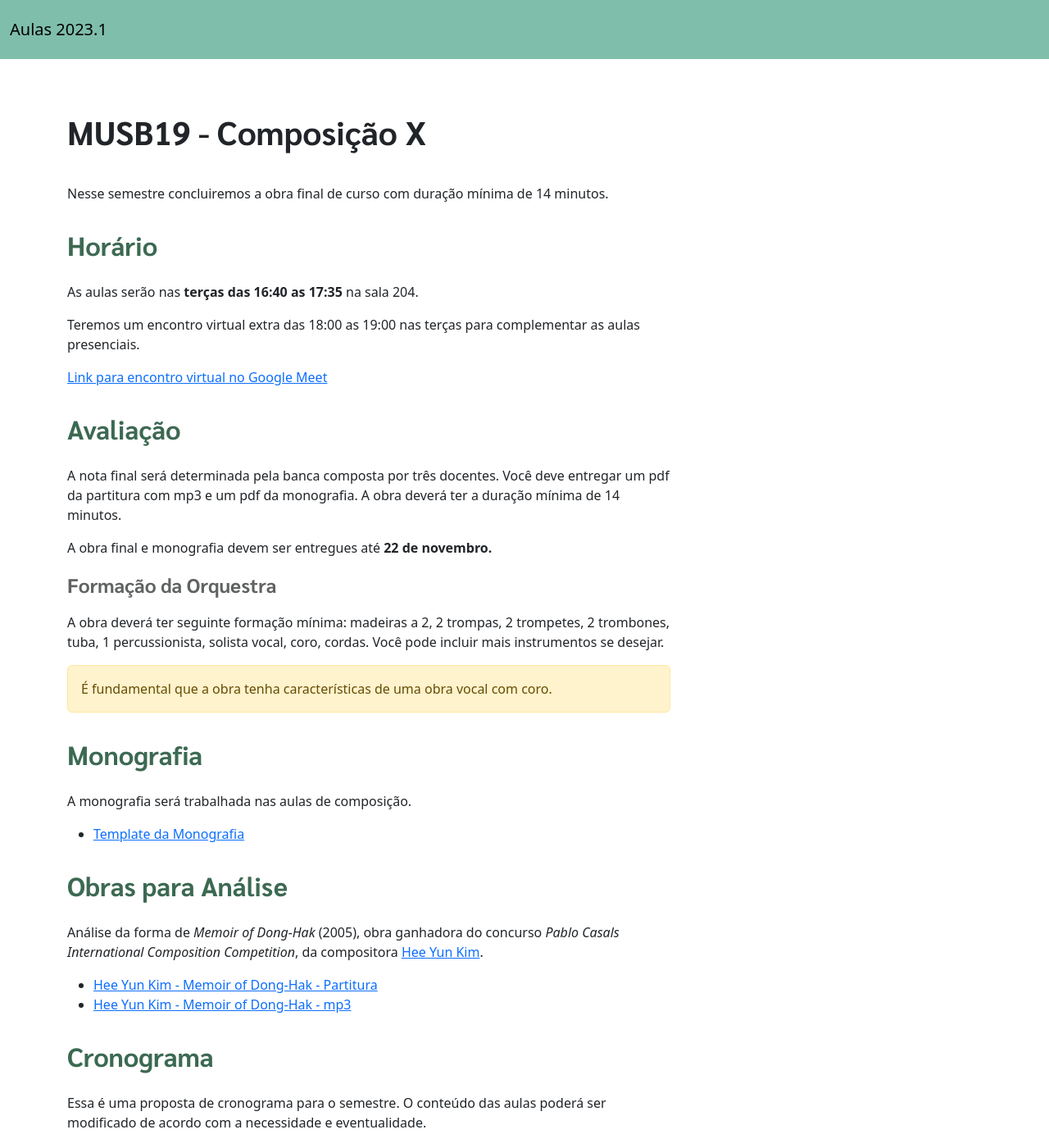
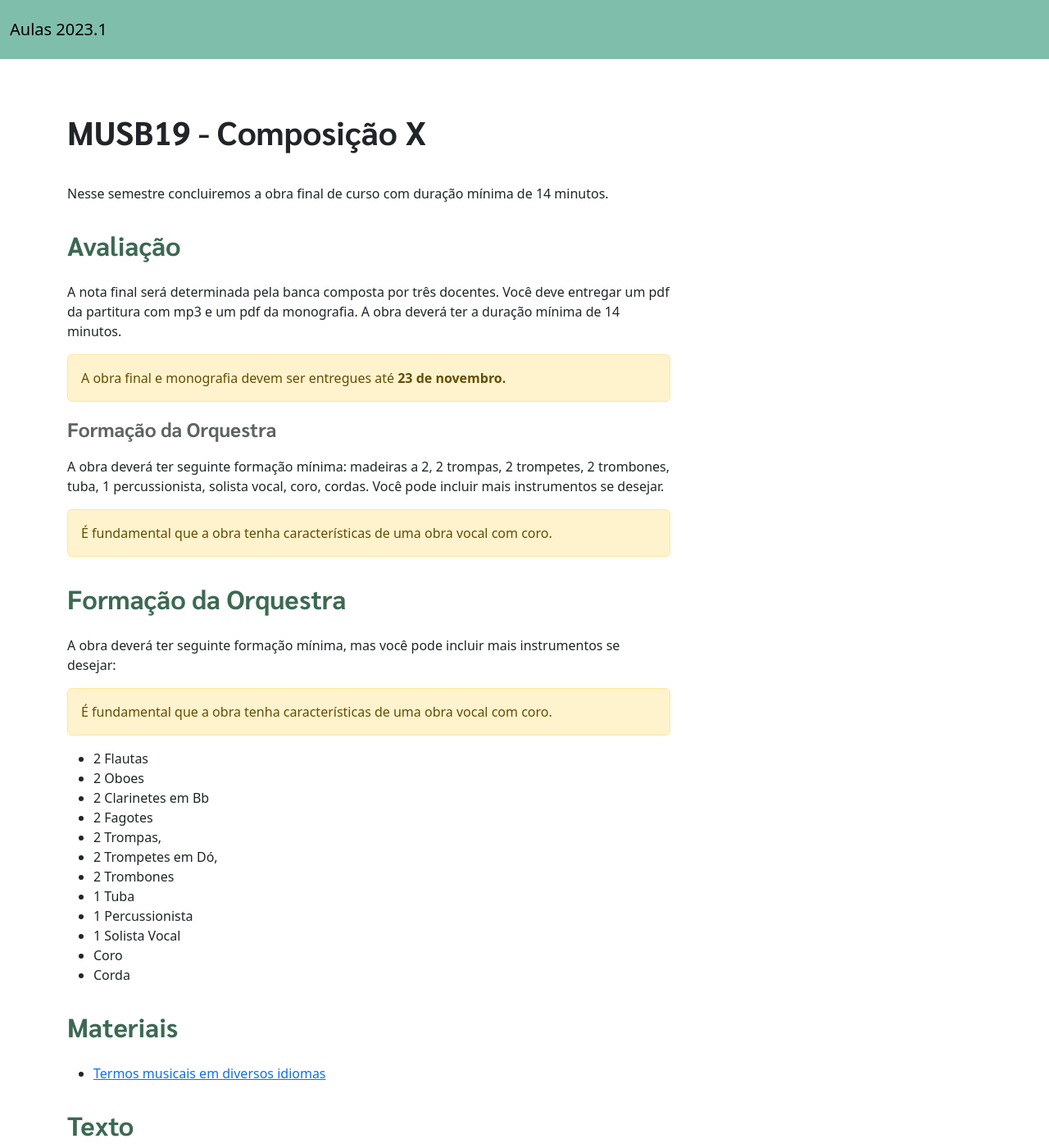
Before and after one commit to pedrokroger/pedrokroger.github.io, a Jekyll site: the page built from pages/musb19-comp10.md, in a window 1280 px wide and 1400 px high. Shown: the whole window at 82% size. Built offline with Jekyll 4.4.1, drawn with Linux system fonts in a browser that asks for light colours; some of the changed text lies outside the part shown.

Commit message:
Cronogramas para 2023.2

```diff
--- a/pages/musb19-comp10.md
+++ b/pages/musb19-comp10.md
@@ -8,23 +8,14 @@
 Nesse semestre concluiremos a obra final de curso com duração mínima de 14
 minutos.
 
-## Horário
-
-As aulas serão nas **terças das 16:40 as 17:35** na sala 204.
-
-Teremos um encontro virtual extra das 18:00 as 19:00 nas terças para
-complementar as aulas presenciais.
-
-[Link para encontro virtual no Google Meet](https://meet.google.com/aow-awuy-jbk?hs=122&authuser=0)
-
 ## Avaliação
 
 A nota final será determinada pela banca composta por três docentes. Você deve
 entregar um pdf da partitura com mp3 e um pdf da monografia. A obra deverá ter a
 duração mínima de 14 minutos.
 
-{: .box-error}
-A obra final e monografia devem ser entregues até **22 de novembro.**
+{: .alert .alert-warning }
+A obra final e monografia devem ser entregues até **23 de novembro.**
 
 ### Formação da Orquestra
 
@@ -35,41 +26,75 @@
 {: .alert .alert-warning}
 É fundamental que a obra tenha características de uma obra vocal com coro.
 
+## Formação da Orquestra
+
+A obra deverá ter seguinte formação mínima, mas você pode incluir mais
+instrumentos se desejar:
+
+{: .alert .alert-warning}
+É fundamental que a obra tenha características de uma obra vocal com coro.
+
+- 2 Flautas
+- 2 Oboes
+- 2 Clarinetes em Bb
+- 2 Fagotes
+- 2 Trompas,
+- 2 Trompetes em Dó,
+- 2 Trombones
+- 1 Tuba
+- 1 Percussionista
+- 1 Solista Vocal
+- Coro
+- Corda
+
+## Materiais
+
+- [Termos musicais em diversos idiomas](https://web.library.yale.edu/cataloging/music/instname)
+
+## Texto
+
+- [Métrica (poesia)](http://pt.wikipedia.org/wiki/Métrica_(poesia))
+- [Rima](http://pt.wikipedia.org/wiki/Rima)
+- [Ritmo (ver poesia)](http://pt.wikipedia.org/wiki/Ritmo)
+- [Ritmo no poema](http://pt.wikipedia.org/wiki/Ritmo_no_poema)
+- [Versificação](http://pt.wikipedia.org/wiki/Versificação)
+- Bilac, Olavo. [Tratado de versificação](https://digital.bbm.usp.br/handle/bbm/4711).
+- [Divisão de sílabas em fonética e em ortografia](http://www.academia.org.br/artigos/divisao-de-silabas-em-fonetica-e-em-ortografia)
+
+
 ## Monografia
 
 A monografia será trabalhada nas aulas de composição.
 
-- [Template da Monografia](/assets/doc/Template.docx)
+- [Monografia de Marcos][10]
+- [Template da Monografia][11]
 
-## Obras para Análise
-
-Análise da forma de _Memoir of Dong-Hak_ (2005), obra ganhadora do concurso
-_Pablo Casals International Composition Competition_, da compositora [Hee Yun
-Kim](https://www.heeyunkim.net/about).
-
-- [Hee Yun Kim - Memoir of Dong-Hak - Partitura](/assets/pdf/Hee Yun Kim.pdf)
-- [Hee Yun Kim - Memoir of Dong-Hak - mp3](/assets/mp3/Hee Yun Kim.mp3)
+[10]: https://www.icloud.com/iclouddrive/05eWqDQICE5DhqCRJh7LxuoBw#Monografia_Marcos_Sampaio
+[11]: https://www.dropbox.com/scl/fi/ljxzu5imnuicne8gsfp9q/Template.docx?dl=0&rlkey=cplhwh3g30et2z2f9541jcyrx
 
 ## Cronograma
 
 Essa é uma proposta de cronograma para o semestre. O conteúdo das aulas poderá
 ser modificado de acordo com a necessidade e eventualidade.
 
-| Data   | Conteúdo                            |
-|--------|-------------------------------------|
-| Ago 23 | <del>trabalho individual</del>      |
-| Ago 30 | <i>Acompanhamento da composição</i> |
-| Set 06 | <i>Acompanhamento da composição</i> |
-| Set 13 | <i>Acompanhamento da composição</i> |
-| Set 20 | <i>Acompanhamento da composição</i> |
-| Set 27 | <i>Acompanhamento da composição</i> |
-| Out 04 | <i>Acompanhamento da composição</i> |
-| Out 11 | <i>Acompanhamento da composição</i> |
-| Out 18 | <i>Acompanhamento da composição</i> |
-| Out 25 | <i>Acompanhamento da composição</i> |
-| Nov 01 | <i>Acompanhamento da composição</i> |
-| Nov 08 | <i>Acompanhamento da composição</i> |
-| Nov 15 | <del>Proclamação da República</del> |
-| Nov 22 | **Entrega do trabalho final**       |
-| Nov 29 | *Banca avalia trabalho* (sem aula)  |
-| Dez 06 | *Entrega de resultados (online)*    |
+| Data              | Conteúdo                            |
+|-------------------|-------------------------------------|
+| Ago 17            | Acompanhamento da composição        |
+| Ago 24            | Acompanhamento da composição        |
+| Ago 31            | Acompanhamento da composição        |
+| <del>Set 7</del>  | *Independência do Brasil*           |
+| Set 14            | Acompanhamento da composição        |
+| Set 21            | Acompanhamento da composição        |
+| Set 28            | Acompanhamento da composição        |
+| Out 5             | Acompanhamento da composição        |
+| <del>Out 12</del> | *Nossa Senhora Aparecida*           |
+| Out 19            | Acompanhamento da composição        |
+| Out 26            | Acompanhamento da composição        |
+| <del>Nov 2</del>  | *Finados*                           |
+| Nov 9             | Acompanhamento da composição        |
+| Nov 16            | Acompanhamento da composição        |
+| Nov 23            | **Entrega do trabalho final**       |
+| Nov 30            | *Banca avalia trabalhos* (sem aula) |
+| Dez 7             | *Banca avalia trabalhos* (sem aula) |
+| Dez 14            | *Entrega de resultados (online)*    |
+|                   |                                     |
```
Also changed, not shown: pages/musa76-lem8.md (+29 -35 lines), pages/musa85-orq2.md (+24 -25 lines).
